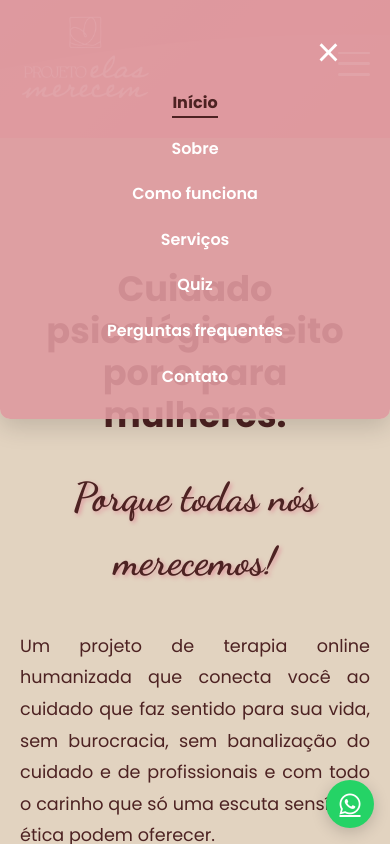
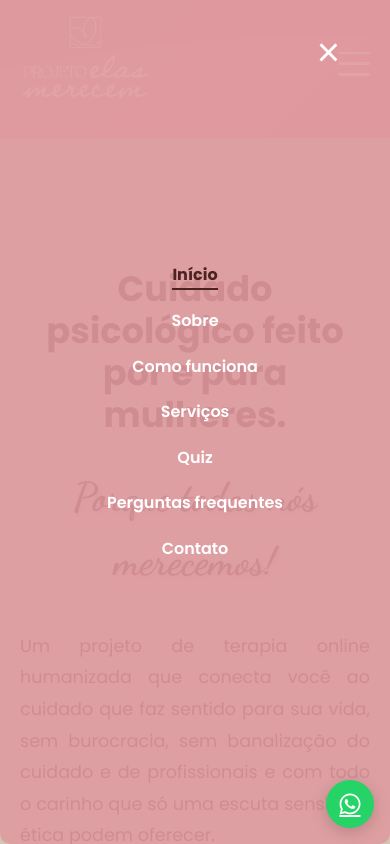
Before and after one commit to taisgb/thais-psicologa-site, a plain HTML site: page index.html in a window 390 px wide. Both pictures are taken after a click on the element 354 px from the left and 63 px from the top of the page. Shown: the top 844 px of the page. Drawn offline with Linux system fonts and the light colour scheme; a web font is replaced by a local one.

Commit message:
responsive menu

```diff
--- a/index.html
+++ b/index.html
@@ -2,7 +2,7 @@
 <html lang="pt-BR">
 <head>
     <meta charset="UTF-8">
-    <meta name="viewport" content="width=device-width, initial-scale=1.0">
+    <meta name="viewport" content="width=device-width, initial-scale=1.0, viewport-fit=cover">
     <link rel="icon" type="image/png" href="./assets/img/logo/logo2.png">
     <meta name="description" content="Um projeto de terapia online humanizada que conecta você ao cuidado que faz sentido para sua vida, sem burocracia, sem banalização do cuidado e de profissionais e com todo o carinho que só uma escuta sensível e ética podem oferecer.">
     <meta name="keywords" content="terapia online, terapia, terapeuta, terapia online, psicologa para mulheres, psicologa online,">
--- a/styles.css
+++ b/styles.css
@@ -1850,6 +1850,15 @@ body {
     }
     .nav-menu.active {
         display: flex;
+        flex-direction: column;
+        align-items: center;
+        justify-content: center;
+        width: 100%;
+        height: 100%;
+        background: rgba(222, 153, 159, 0.9);;
+        z-index: 1200;
+        padding-top: env(safe-area-inset-top, 20px);
+
     }
     .nav-menu li {
         margin: 0;
```
Also changed, not shown: como-funciona.html (+1 -1 lines), contato.html (+1 -1 lines), faq.html (+1 -1 lines), quiz.html (+1 -1 lines), servicos.html (+1 -1 lines), sobre.html (+1 -1 lines).
